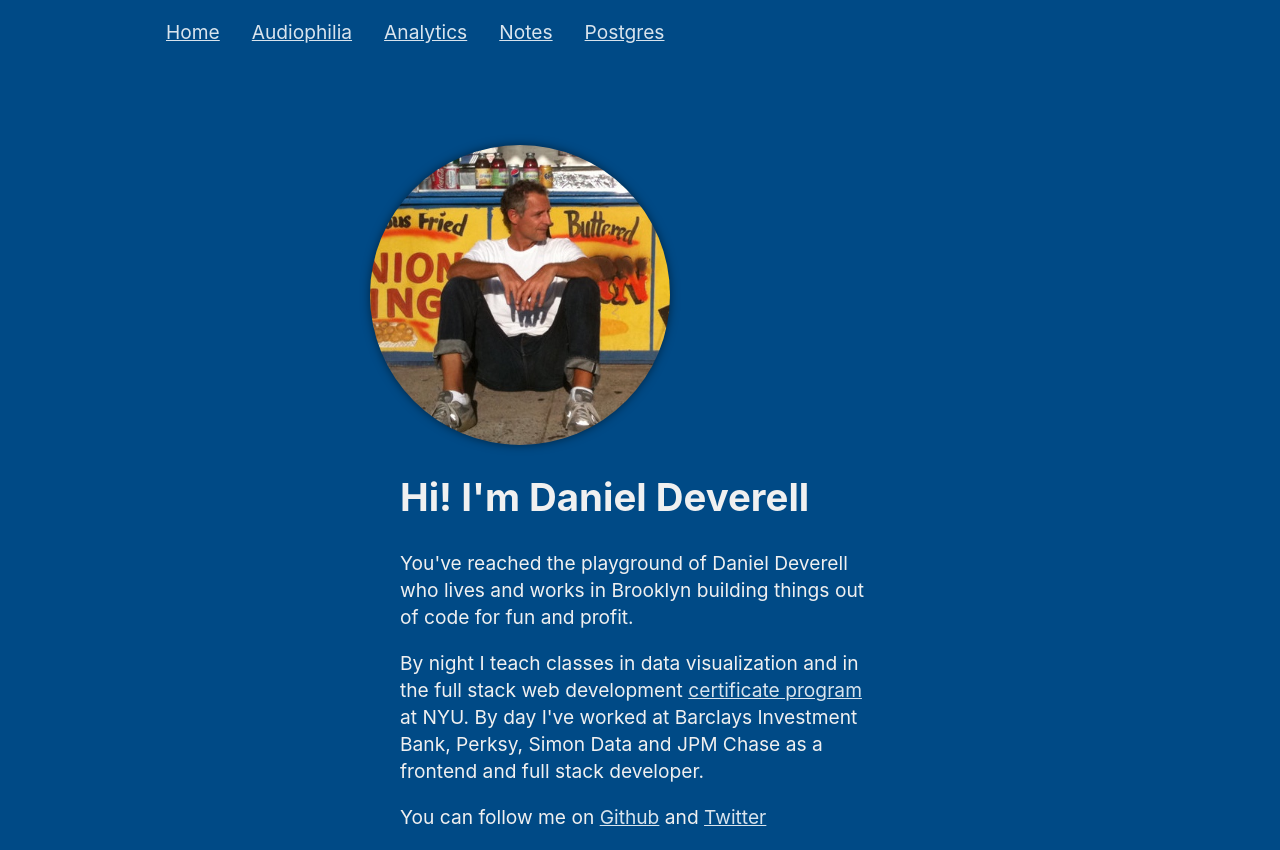
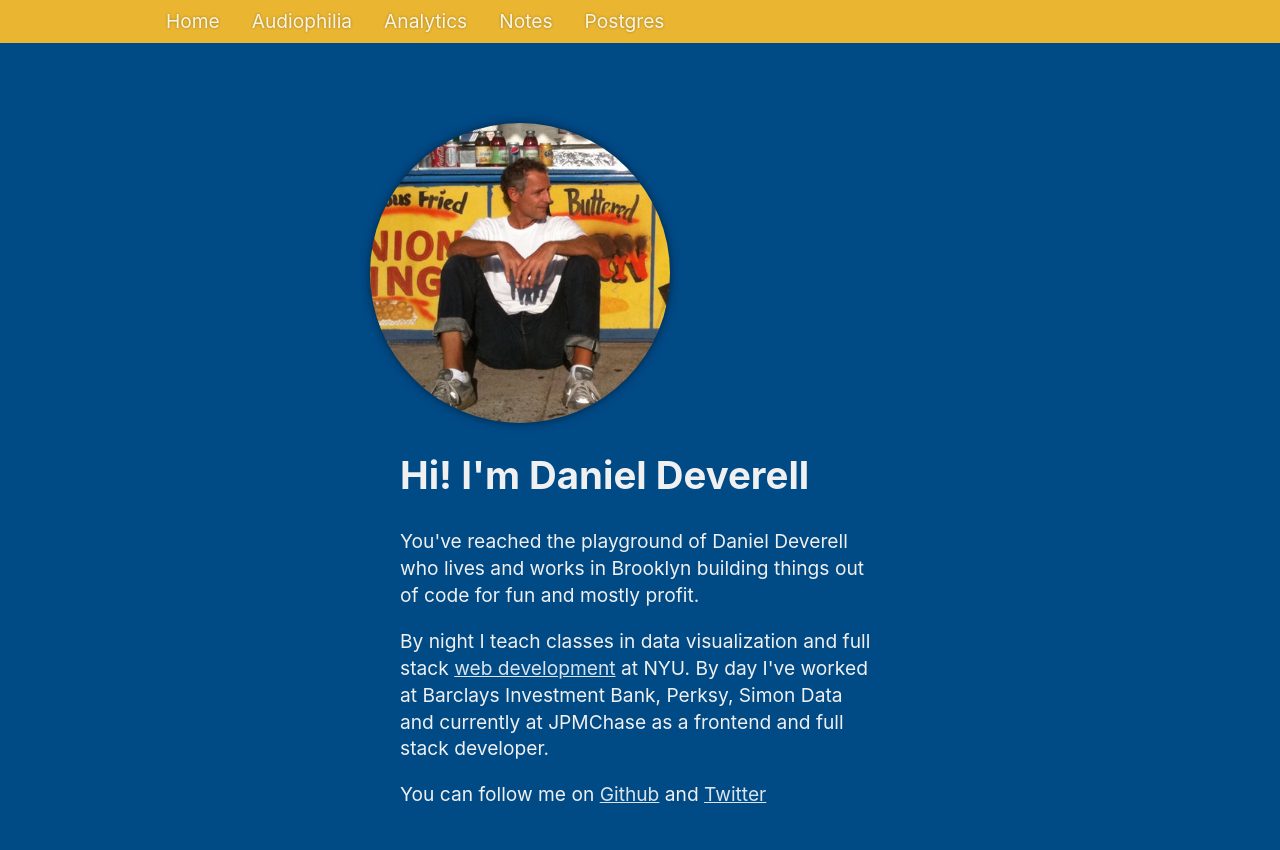
Before and after one commit to DannyBoyNYC/deverell.dev.11ty, an Eleventy site: page src/home.html in a window 1280 px wide. After the commit the page ends 828 px from the top, so only its background shows below. Built offline with nearby package versions, Linux system fonts and the light colour scheme; Eleventy itself is replaced by a stand-in of ours; files that its build step writes are made by us from their sources.

Commit message:
update deps css

```diff
--- a/src/home.html
+++ b/src/home.html
@@ -18,17 +18,16 @@ tags: [page, nav]
       <h1>Hi! I'm Daniel Deverell</h1>
       <p>
         You've reached the playground of Daniel Deverell who lives and works in
-        Brooklyn building things out of code for fun and profit.
+        Brooklyn building things out of code for fun and mostly profit.
       </p>
       <p>
-        By night I teach classes in data visualization and in the full stack web
-        development
+        By night I teach classes in data visualization and full stack
         <a
           href="https://www.sps.nyu.edu/professional-pathways/certificates/technology/full-stack-web-development.html"
-          >certificate program</a
+          >web development</a
         >
         at NYU. By day I've worked at Barclays Investment Bank, Perksy, Simon
-        Data and JPM Chase as a frontend and full stack developer.
+        Data and currently at JPMChase as a frontend and full stack developer.
       </p>
       <p>
         You can follow me on
--- a/src/scss/imports/_base.scss
+++ b/src/scss/imports/_base.scss
@@ -16,9 +16,21 @@ body {
   font-size: 120%;
   color: var(--light);
   line-height: 1.4;
+  background: var(--bg-blue);
+  margin: 0;
+}
+
+main {
+  margin: 0 auto;
   max-width: 980px;
-  margin: 0 auto;
-  background: var(--bg-blue);
+  .content {
+    margin-top: 0rem;
+    padding: 0rem;
+    display: grid;
+    grid-template-columns: repeat(1, 1fr);
+    // border-left: 2px solid #007eb66e;
+    // border-radius: 4px;
+  }
 }
 
 img {
@@ -27,26 +39,25 @@ img {
 
 a {
   text-decoration: none;
-  color: #007eb6;
+}
+
+nav {
+  background-color: #eab631;
 }
 
 nav ul {
-  padding: 0;
+  margin: 0;
+  padding: 8px 0;
   list-style: none;
   display: flex;
+  margin: 0 auto;
+  max-width: 980px;
 }
 
 nav ul a {
   padding: 0.5rem 1rem;
-}
-
-.content {
-  margin-top: 0rem;
-  padding: 0rem;
-  display: grid;
-  grid-template-columns: repeat(1, 1fr);
-  // border-left: 2px solid #007eb66e;
-  // border-radius: 4px;
+  text-decoration: none;
+  text-shadow: 0 0 3px #00000066;
 }
 
 .nav-item-active a {
@@ -71,7 +82,6 @@ nav ul a {
 .bio img {
   z-index: 100;
   filter: drop-shadow(rgba(0, 0, 0, 0.5) 0px 0px 5px);
-
   border-radius: 50%;
   width: 300px;
   height: 300px;
@@ -92,7 +102,6 @@ nav ul a {
 a {
   color: $link;
   opacity: 0.85;
-  text-decoration: none;
   text-decoration: underline;
 }
 a:hover {
```
Also changed, not shown: package.json (+4 -6 lines), src/css/styles.css, 3 other files.
